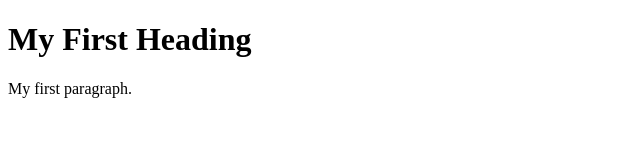
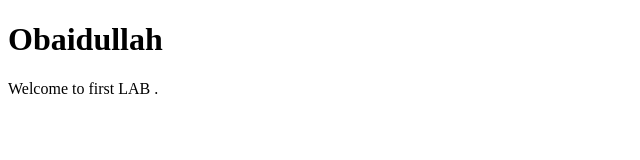
Before and after one commit to obaidullahofficial/Devops, a plain HTML site: page index.html in a window 1280 px wide. Shown: the whole page, without its empty margins (0-640 px from the left). Drawn offline with Linux system fonts and the light colour scheme.

Commit message:
Add files via upload

```diff
--- a/index.html
+++ b/index.html
@@ -2,8 +2,8 @@
 <html>
 <body>
 
-<h1>My First Heading</h1>
-<p>My first paragraph.</p>
+<h1>Obaidullah</h1>
+<p>Welcome to first LAB .</p>
 
 </body>
 </html>
```
